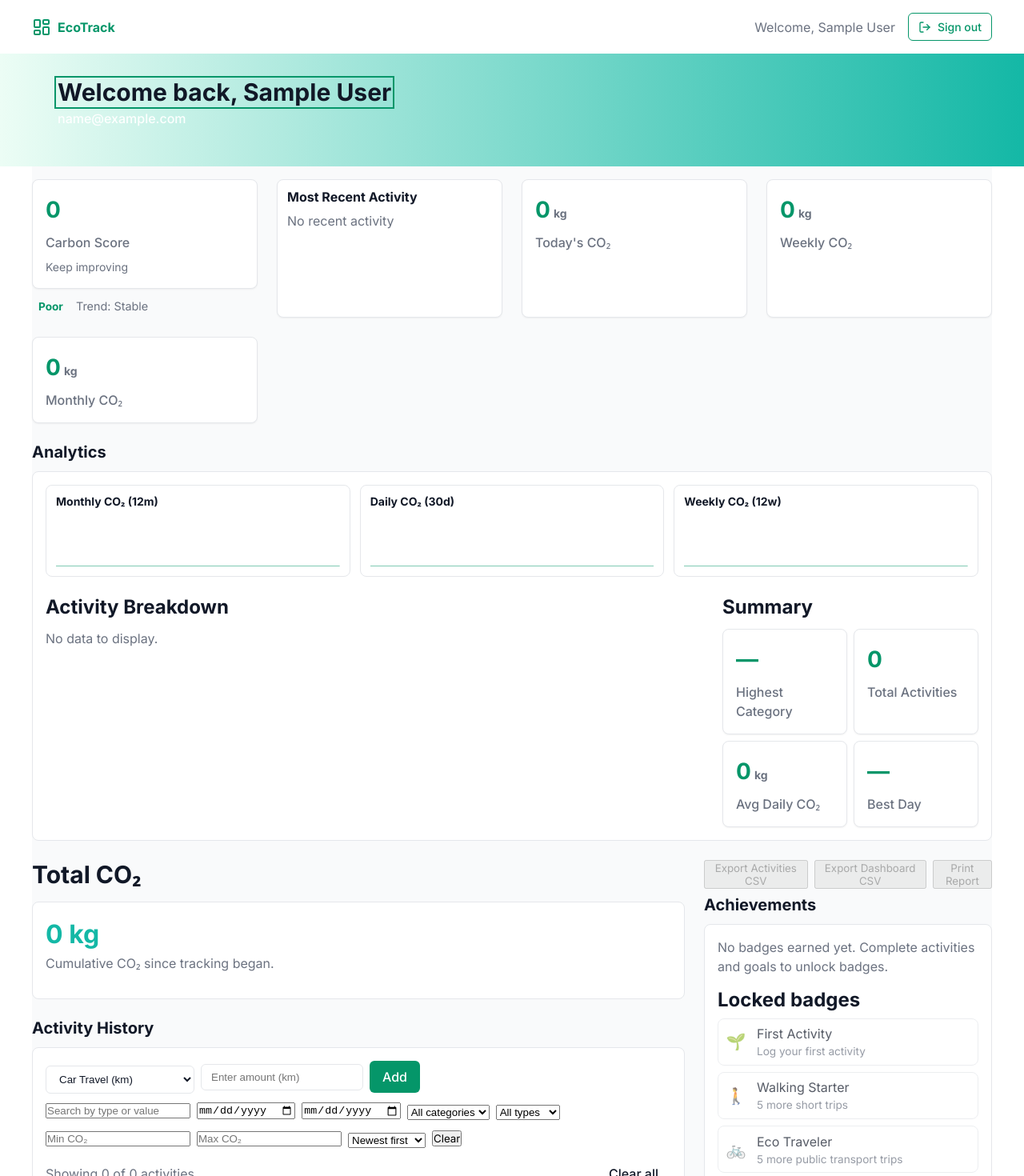
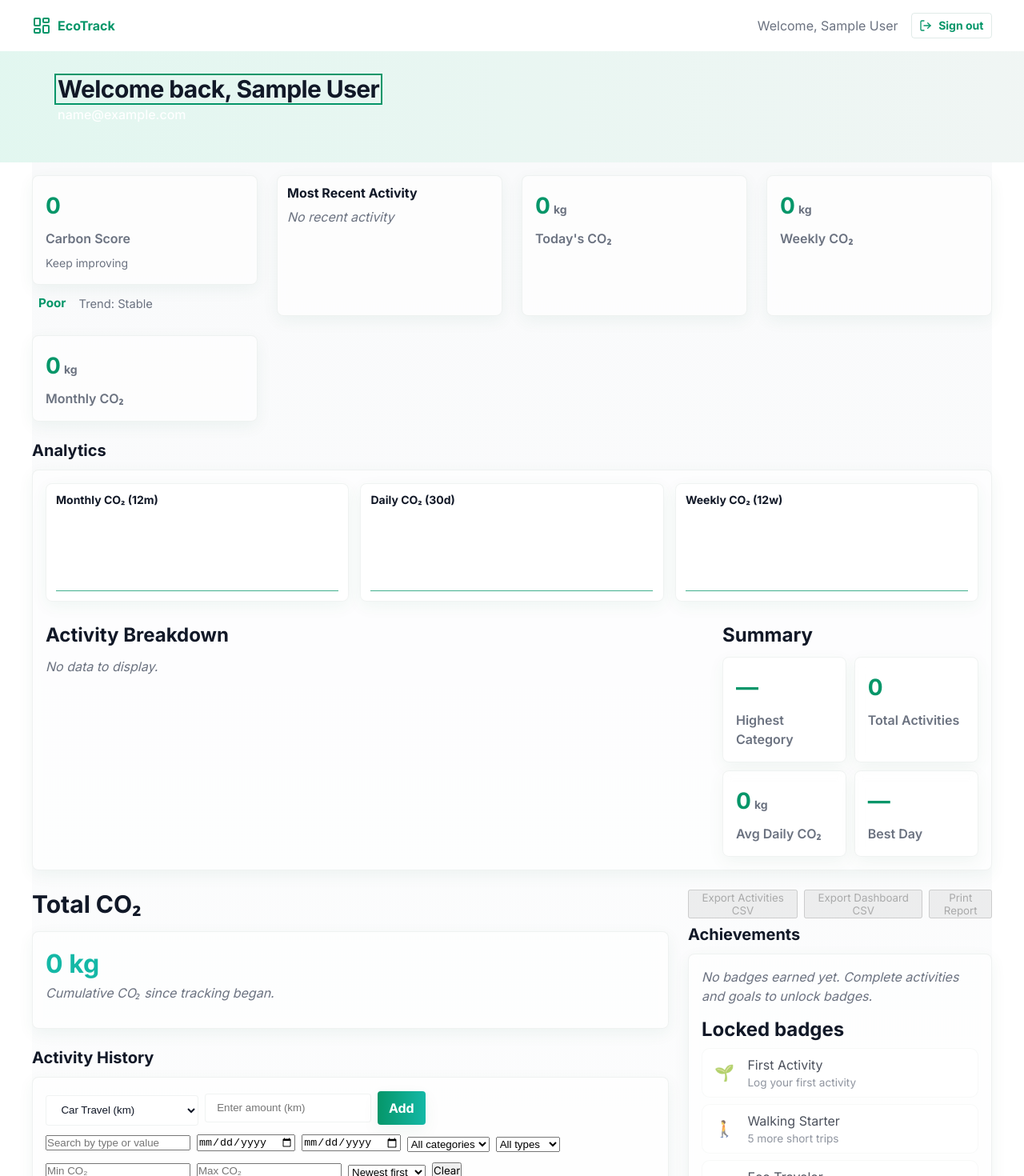
Before and after one commit to khanadil84/carbon-footprint-awareness-platform, a React (Vite) app: page /dashboard in a window 1280 px wide. Shown: the top 1470 px of the page at 80% size. Built offline with nearby package versions, Linux system fonts and the light colour scheme; sample sign-in values are in the browser's storage.

Commit message:
Polish UI for final presentation

```diff
--- a/src/components/dashboard/analytics.css
+++ b/src/components/dashboard/analytics.css
@@ -1,20 +1,20 @@
-.dfp-analytics .analytics-grid { display:grid; gap:0.75rem; grid-template-columns: 1fr; }
-.analytics-card { background: var(--bg-primary); border:1px solid var(--color-gray-200); padding: var(--spacing-3); border-radius: var(--radius-lg); }
-.analytics-card h3 { margin:0 0 0.5rem 0; font-size: var(--font-size-sm); }
-.analytics-card svg { width:100%; height:64px; display:block; }
+.dfp-analytics .analytics-grid { display:grid; gap:0.9rem; grid-template-columns: 1fr; }
+.analytics-card { padding: var(--spacing-3); border-radius: var(--radius-lg); }
+.analytics-card h3 { margin:0 0 0.6rem 0; font-size: var(--font-size-sm); font-weight:700; }
+.analytics-card svg { width:100%; height:96px; display:block; }
 
-.analytics-bottom { display:flex; gap:1rem; margin-top:0.5rem; flex-direction:column; }
+.analytics-bottom { display:flex; gap:1rem; margin-top:0.75rem; flex-direction:column; }
 .breakdown { flex:1; }
 .analytics-summary { width:320px; }
-.summary-grid { display:grid; gap:0.5rem; grid-template-columns:1fr 1fr; }
+.summary-grid { display:grid; gap:0.6rem; grid-template-columns:1fr 1fr; }
 
-.bar-row { display:flex; gap:0.5rem; align-items:center; margin-bottom:0.5rem; }
+.bar-row { display:flex; gap:0.75rem; align-items:center; margin-bottom:0.6rem; }
 .bar-label { flex:0 0 140px; font-size:var(--font-size-sm); color:var(--text-secondary); }
-.bar-track { flex:1; height:10px; background:var(--color-gray-100); border-radius:6px; overflow:hidden; }
-.bar-fill { height:100%; border-radius:6px; }
-.bar-pct { flex:0 0 40px; text-align:right; font-size:var(--font-size-sm); }
+.bar-track { flex:1; height:12px; background:linear-gradient(90deg, rgba(0,0,0,0.03), rgba(255,255,255,0.6)); border-radius:8px; overflow:hidden; border:1px solid rgba(6,95,70,0.04); }
+.bar-fill { height:100%; border-radius:8px; background: linear-gradient(90deg,var(--color-emerald-400),var(--color-teal-400)); box-shadow: inset 0 -2px 4px rgba(0,0,0,0.06); transition: width 400ms ease; }
+.bar-pct { flex:0 0 48px; text-align:right; font-size:var(--font-size-sm); }
 
-.chart-empty { color: var(--text-secondary); padding: 0.75rem 0; }
+.chart-empty { color: var(--text-secondary); padding: 0.85rem 0; font-style: italic; }
 
 @media (min-width: 768px) {
   .dfp-analytics .analytics-grid { grid-template-columns: repeat(3, 1fr); }
--- a/src/components/dashboard/dashboard.css
+++ b/src/components/dashboard/dashboard.css
@@ -1,18 +1,18 @@
-/* Dashboard styles - responsive, accessible, vanilla CSS */
+/* Dashboard styles - polished visual presentation */
 .dfp-welcome {
-  background: linear-gradient(90deg, var(--color-emerald-50), var(--color-teal-500));
+  background: linear-gradient(90deg, rgba(16,185,129,0.12), rgba(6,95,70,0.06));
   color: var(--text-inverse);
   padding: calc(var(--spacing-6) + 0.5rem) 0;
 }
 .dfp-welcome__inner { display:flex; align-items:center; }
-.dfp-welcome__text h1 { font-size: var(--font-size-3xl); margin:0; line-height:1.1; }
+.dfp-welcome__text h1 { font-size: var(--font-size-3xl); margin:0; line-height:1.05; font-weight:800; letter-spacing: -0.02em; }
 .dfp-welcome__email { color: rgba(255,255,255,0.95); margin-top:0.25rem; font-weight:var(--font-weight-medium); }
 
-.dfp-dashboard { padding: calc(var(--spacing-6) - 0.5rem) 0; background-color: var(--bg-secondary); min-height: calc(100vh - 140px); }
+.dfp-dashboard { padding: calc(var(--spacing-6) - 0.5rem) 0; background: linear-gradient(180deg, var(--bg-secondary), rgba(255,255,255,0)); min-height: calc(100vh - 140px); }
 .dfp-grid { display:grid; gap: calc(var(--spacing-4) + 0.5rem); grid-template-columns: 1fr; }
 
 @media (min-width: 768px) {
-  .dfp-grid--two { grid-template-columns: 1fr 360px; }
+  .dfp-grid--two { grid-template-columns: 1fr 380px; }
   .dfp-grid--stats { grid-template-columns: repeat(2, 1fr); }
 }
 
@@ -20,81 +20,89 @@
   .dfp-grid--stats { grid-template-columns: repeat(4, 1fr); }
 }
 
-.dfp-stat-card {
-  background: var(--bg-primary);
-  border: 1px solid var(--color-gray-200);
+/* Glass card base */
+.dfp-section__content,
+.dfp-stat-card,
+.analytics-card,
+.dfp-most-recent,
+.dfp-activity-table {
+  background: rgba(255,255,255,0.6);
+  backdrop-filter: blur(6px) saturate(120%);
+  border: 1px solid rgba(10,50,40,0.06);
+  box-shadow: 0 6px 20px rgba(6,95,70,0.06);
   border-radius: var(--radius-lg);
-  padding: calc(var(--spacing-3) + 0.25rem);
-  box-shadow: var(--shadow-sm);
-  display:flex;
-  flex-direction:column;
-  align-items:flex-start;
-  min-height: 96px;
+  transition: transform 180ms ease, box-shadow 180ms ease;
 }
-.dfp-stat-card__value {
-  font-size: calc(var(--font-size-2xl) + 0.25rem);
-  font-weight: var(--font-weight-bold);
-  color: var(--brand-primary);
+
+.dfp-section__content:hover,
+.dfp-stat-card:hover,
+.analytics-card:hover,
+.dfp-most-recent:hover {
+  transform: translateY(-4px);
+  box-shadow: 0 10px 30px rgba(6,95,70,0.09);
 }
+
+.dfp-stat-card { padding: calc(var(--spacing-3) + 0.25rem); display:flex; flex-direction:column; align-items:flex-start; min-height: 96px; }
+.dfp-stat-card__value { font-size: calc(var(--font-size-2xl) + 0.25rem); font-weight: 800; color: var(--brand-primary); }
 .dfp-stat-card__unit { font-size: var(--font-size-sm); color: var(--text-secondary); margin-left: 0.25rem; }
-.dfp-stat-card__title { margin-top: 0.5rem; color: var(--text-secondary); font-weight: var(--font-weight-medium); }
+.dfp-stat-card__title { margin-top: 0.5rem; color: var(--text-secondary); font-weight: 600; }
 .dfp-stat-card__desc { margin-top: 0.5rem; color: var(--text-secondary); font-size: var(--font-size-sm); }
 
 .dfp-section__header h2 { font-size: var(--font-size-xl); margin:0 0 var(--spacing-3) 0; }
 .dfp-section__header { margin-bottom: var(--spacing-2); }
-.dfp-section__content { background: var(--bg-primary); border:1px solid var(--color-gray-200); padding: var(--spacing-4); border-radius: var(--radius-lg); }
-.dfp-placeholder { color: var(--text-secondary); }
+.dfp-section__content { padding: var(--spacing-4); }
+.dfp-placeholder { color: var(--text-secondary); font-style:italic; }
 
-/* Activity components styling */
+/* Activity components styling (polished) */
 .dfp-recent .activity-form select,
 .dfp-recent .activity-form input[type="number"] {
-  padding: 0.5rem 0.75rem;
-  border: 1px solid var(--color-gray-200);
-  border-radius: var(--radius-md);
-  background: var(--bg-primary);
+  padding: 0.6rem 0.9rem;
+  border: 1px solid rgba(10,50,40,0.06);
+  border-radius: calc(var(--radius-md) - 2px);
+  background: rgba(255,255,255,0.85);
   color: var(--text-primary);
 }
 
 .activity-form { display:block; }
-.activity-form .eco-button { height: 40px; }
+.activity-form .eco-button { height: 42px; }
 
-.dfp-activity-table th, .dfp-activity-table td { padding: 0.5rem 0.75rem; }
+.dfp-activity-table th, .dfp-activity-table td { padding: 0.75rem 0.9rem; }
 .dfp-activity-table tbody tr td { vertical-align: middle; }
 
-.dfp-activity-table { border-radius: var(--radius-md); overflow: hidden; border: 1px solid var(--color-gray-200); }
+.dfp-activity-table { overflow: hidden; border-radius: calc(var(--radius-md) - 2px); border: 1px solid rgba(10,50,40,0.04); }
 
-.dfp-activity-table thead { background: linear-gradient(90deg,var(--color-emerald-50), transparent); color: var(--text-secondary); font-size: var(--font-size-sm); }
+.dfp-activity-table thead { background: linear-gradient(90deg, rgba(16,185,129,0.06), transparent); color: var(--text-secondary); font-size: var(--font-size-sm); }
 
-.dfp-activity-table button.eco-button { padding: 0.25rem 0.5rem; font-size: var(--font-size-sm); }
+.dfp-activity-table button.eco-button { padding: 0.35rem 0.55rem; font-size: var(--font-size-sm); }
 
-.dfp-most-recent { background: var(--bg-primary); border:1px solid var(--color-gray-200); border-radius: var(--radius-lg); padding: var(--spacing-3); box-shadow: var(--shadow-sm); }
+.dfp-most-recent { padding: var(--spacing-3); }
 .dfp-most-recent h3 { margin:0 0 0.5rem 0; font-size: var(--font-size-md); }
 
-/* Focus styles for keyboard navigation */
-select:focus, input:focus, button:focus { outline: 3px solid rgba(16,185,129,0.12); outline-offset: 2px; }
+/* Focus styles for keyboard navigation (high-contrast outline) */
+select:focus, input:focus, button:focus { outline: 3px solid rgba(16,185,129,0.18); outline-offset: 2px; }
 
 /* Responsive tweaks for activity table */
 @media (max-width: 640px) {
   .dfp-activity-table thead { display: none; }
-  .dfp-activity-table tbody tr { display: block; border-bottom: 1px solid var(--color-gray-100); padding: 0.5rem 0; }
+  .dfp-activity-table tbody tr { display: block; border-bottom: 1px solid rgba(10,50,40,0.04); padding: 0.6rem 0; }
   .dfp-activity-table tbody td { display: flex; justify-content: space-between; padding: 0.5rem 0.75rem; }
 }
 
 /* Carbon score badge and trend */
-.carbon-badge { font-size: 0.85rem; }
-.carbon-trend { font-size: 0.9rem; }
+.carbon-badge { font-size: 0.95rem; padding: 0.25rem 0.6rem; border-radius: 999px; background: linear-gradient(90deg,var(--color-emerald-50),var(--color-teal-100)); color:var(--brand-primary); font-weight:700 }
+.carbon-trend { font-size: 0.92rem; color: var(--text-secondary); }
 
 /* Goal progress styles */
-.goal-progress-track { width: 100%; height: 12px; background: var(--color-gray-100); border-radius: 999px; overflow: hidden; }
-.goal-progress-fill { height: 100%; background: linear-gradient(90deg,var(--color-emerald-400),var(--color-teal-400)); }
+.goal-progress-track { width: 100%; height: 12px; background: linear-gradient(90deg, rgba(236,253,245,1), rgba(255,255,255,0.6)); border-radius: 999px; overflow: hidden; border:1px solid rgba(10,50,40,0.04); }
+.goal-progress-fill { height: 100%; background: linear-gradient(90deg,var(--color-emerald-400),var(--color-teal-400)); transition: width 300ms ease; }
 
-.goal-progress-track:focus { outline: 3px solid rgba(16,185,129,0.12); }
+.goal-progress-track:focus { outline: 3px solid rgba(16,185,129,0.18); }
 
 /* Badges */
-.badge { display:flex; align-items:center; gap:0.5rem; padding:0.4rem 0.5rem; border-radius:8px; background:var(--bg-primary); border:1px solid var(--color-gray-200); }
-.badge .badge-icon { font-size:1.25rem; width:28px; height:28px; display:flex; align-items:center; justify-content:center; }
-.badge.earned { box-shadow: var(--shadow-sm); }
-.badge.locked { opacity:0.7; }
+.badge { display:flex; align-items:center; gap:0.5rem; padding:0.5rem 0.65rem; border-radius:10px; background:rgba(255,255,255,0.7); border:1px solid rgba(10,50,40,0.04); }
+.badge .badge-icon { font-size:1.25rem; width:34px; height:34px; display:flex; align-items:center; justify-content:center; }
+.badge.earned { box-shadow: 0 6px 18px rgba(6,95,70,0.06); }
+.badge.locked { opacity:0.75; }
 
 
 .dfp-topbar { display:flex; justify-content:space-between; align-items:center; padding: calc(var(--spacing-3) + 0.25rem) 0; }
--- a/src/components/ui/Button.css
+++ b/src/components/ui/Button.css
@@ -15,6 +15,24 @@
   opacity: 0.6;
   cursor: not-allowed;
 }
+.eco-button {
+  display: inline-flex;
+  align-items: center;
+  justify-content: center;
+  border-radius: calc(var(--radius-md) - 2px);
+  font-weight: 700;
+  transition: transform 160ms ease, box-shadow 160ms ease, background-color 160ms ease;
+  cursor: pointer;
+  border: none;
+  text-decoration: none;
+  font-family: var(--font-family-sans);
+  padding: 0.5rem 0.75rem;
+}
+.eco-button:disabled {
+  opacity: 0.6;
+  cursor: not-allowed;
+  transform: none;
+}
 
 /* Variants */
 .eco-button--primary {
@@ -27,6 +45,16 @@
   transform: translateY(-1px);
   box-shadow: var(--shadow-sm);
 }
+.eco-button--primary {
+  background: linear-gradient(90deg, var(--brand-primary), var(--brand-secondary));
+  color: var(--text-inverse);
+  box-shadow: 0 8px 22px rgba(6,95,70,0.06);
+}
+
+.eco-button--primary:hover:not(:disabled) {
+  transform: translateY(-2px);
+  box-shadow: 0 12px 36px rgba(6,95,70,0.09);
+}
 
 .eco-button--secondary {
   background-color: var(--bg-tertiary);
@@ -35,6 +63,15 @@
 
 .eco-button--secondary:hover:not(:disabled) {
   background-color: var(--color-emerald-100);
+}
+.eco-button--secondary {
+  background: linear-gradient(90deg, rgba(16,185,129,0.06), rgba(6,95,70,0.02));
+  color: var(--brand-primary);
+  border: 1px solid rgba(6,95,70,0.04);
+}
+
+.eco-button--secondary:hover:not(:disabled) {
+  transform: translateY(-1px);
 }
 
 .eco-button--outline {
@@ -46,6 +83,15 @@
 .eco-button--outline:hover:not(:disabled) {
   background-color: var(--bg-tertiary);
 }
+.eco-button--outline {
+  background-color: transparent;
+  border: 1px solid rgba(6,95,70,0.12);
+  color: var(--brand-primary);
+}
+
+.eco-button--outline:hover:not(:disabled) {
+  background-color: rgba(16,185,129,0.03);
+}
 
 .eco-button--ghost {
   background-color: transparent;
@@ -54,6 +100,14 @@
 
 .eco-button--ghost:hover:not(:disabled) {
   background-color: var(--bg-secondary);
+}
+.eco-button--ghost {
+  background-color: transparent;
+  color: var(--text-primary);
+}
+
+.eco-button--ghost:hover:not(:disabled) {
+  background-color: rgba(0,0,0,0.03);
 }
 
 /* Sizes */
@@ -71,3 +125,20 @@
   padding: var(--spacing-3) var(--spacing-6);
   font-size: var(--font-size-lg);
 }
+.eco-button--sm {
+  padding: 0.4rem 0.6rem;
+  font-size: var(--font-size-sm);
+}
+
+.eco-button--md {
+  padding: 0.55rem 0.9rem;
+  font-size: var(--font-size-base);
+}
+
+.eco-button--lg {
+  padding: 0.7rem 1.1rem;
+  font-size: var(--font-size-lg);
+}
+
+/* Ensure keyboard focus is visible */
+.eco-button:focus-visible { outline: 3px solid rgba(16,185,129,0.18); outline-offset: 3px; }
--- a/src/pages/profile.css
+++ b/src/pages/profile.css
@@ -5,3 +5,8 @@
 @media (max-width:640px) {
   .profile-avatar { width:56px; height:56px; }
 }
+
+/* Profile page card polish */
+.container main .dfp-section__content { background: rgba(255,255,255,0.7); border:1px solid rgba(6,95,70,0.04); box-shadow: 0 8px 24px rgba(6,95,70,0.05); border-radius: var(--radius-lg); padding: var(--spacing-4); }
+.container header h1 { font-size: var(--font-size-2xl); margin-bottom: 0.25rem; }
+.profile-avatar { box-shadow: 0 8px 20px rgba(6,95,70,0.06); }
```
Also changed, not shown: src/components/ui/Input.css (+13 -11 lines).
